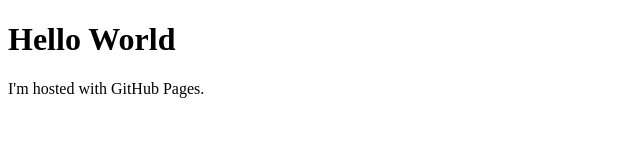
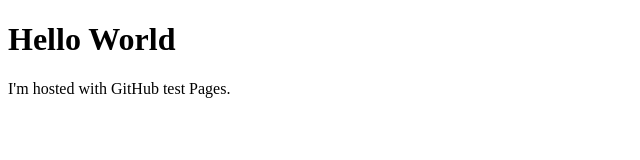
Before and after one commit to kyle880307/github.io, a plain HTML site: page index.html in a window 1280 px wide. Shown: the full height of the page, 0-640 px from the left. Drawn offline with Linux system fonts and the light colour scheme.

Commit message:
Update index.html

```diff
--- a/index.html
+++ b/index.html
@@ -2,6 +2,6 @@
 <html>
 <body>
 <h1>Hello World</h1>
-<p>I'm hosted with GitHub Pages.</p>
+<p>I'm hosted with GitHub test Pages.</p>
 </body>
 </html>
```
